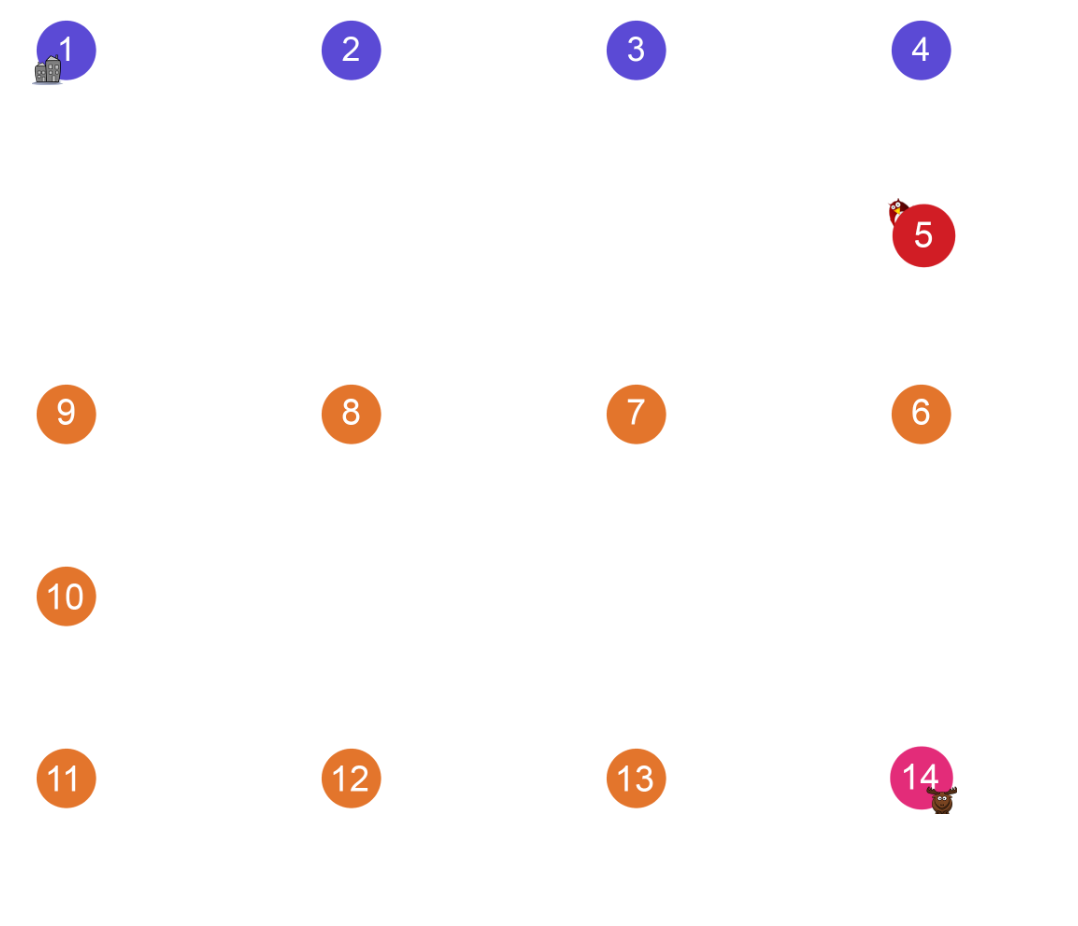
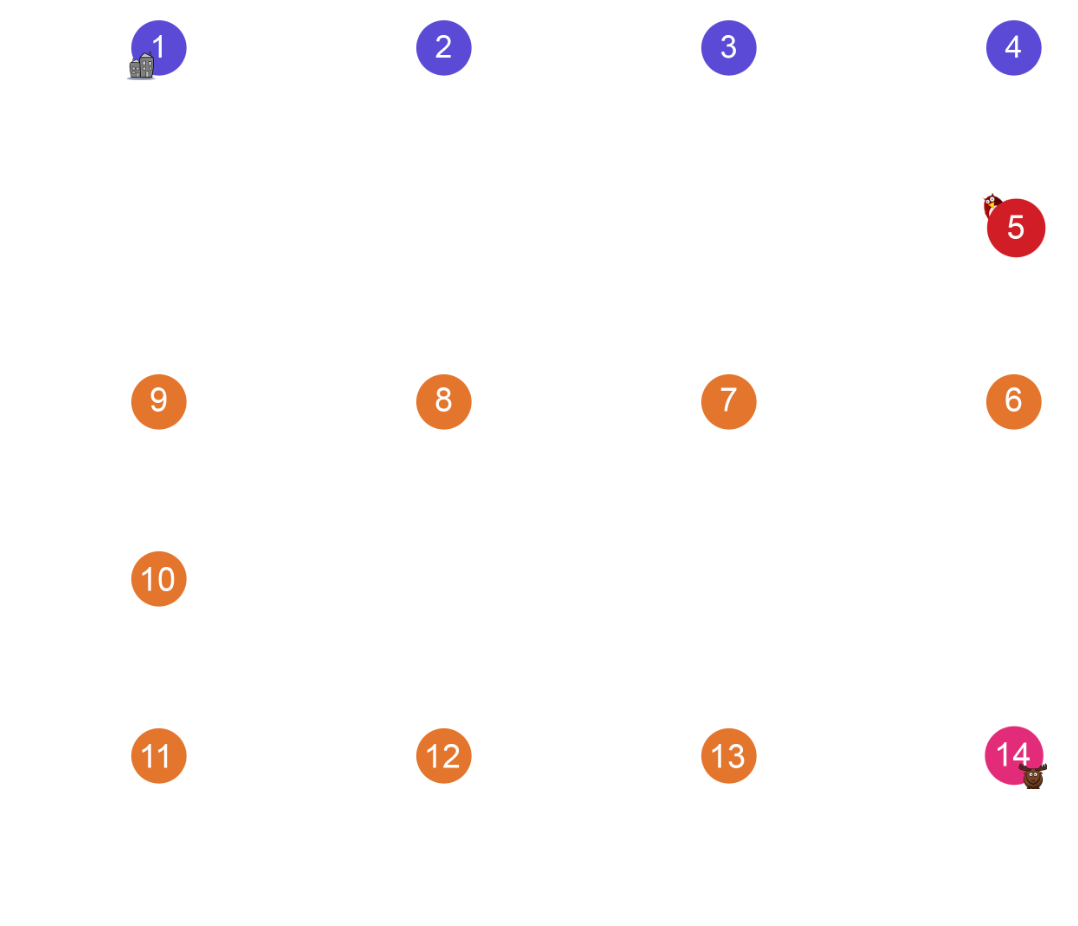
Before and after one commit to andersonmag/EnologyExtensionProject, a PHP site: page /mapa.html in a window 1280 px wide. Shown: the part 56-982 px from the top of the page, without its empty margins (53-1131 px from the left). After the commit the page ends 845 px from the top, so only its background shows below. Run offline with PHP 8.4, Linux system fonts and the light colour scheme.

Commit message:
Alterações no css da página do mapa

```diff
--- a/web/css/mapa.css
+++ b/web/css/mapa.css
@@ -1,4 +1,15 @@
 .imagens{
-    height: 70px;
-    width: 70px;
+    height: 65px;
+    width: 65px;
+    display: block;
+    margin-left: auto;
+    margin-right: auto
 }
+.fundo{
+    background-image: url('../images/bg_mapa.png');
+    background-position: center center;
+    background-repeat: no-repeat;
+    background-attachment: fixed;
+    background-size: cover;
+    background-color: white;
+}
```
